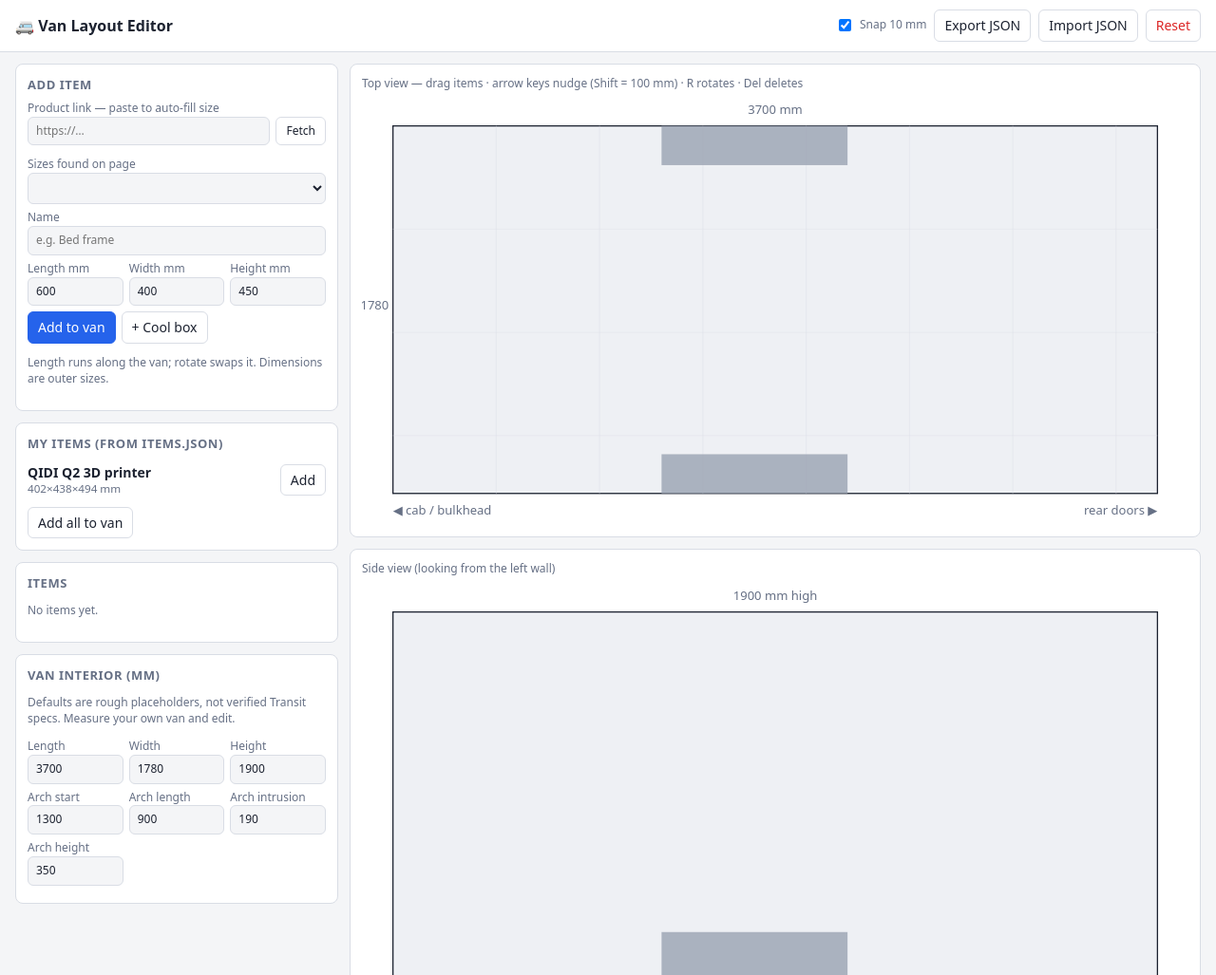
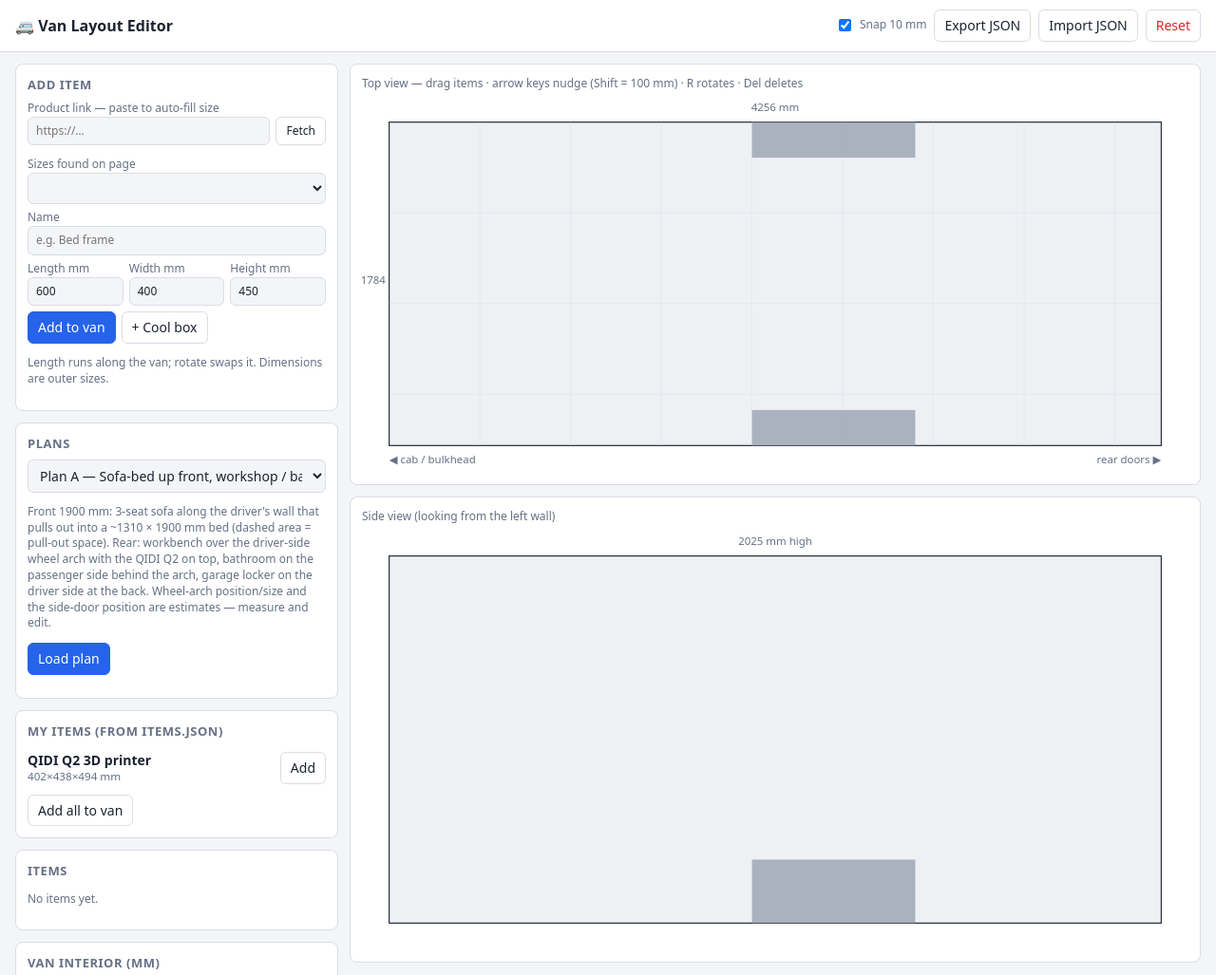
Before and after one commit to SamC567/vanlayout, a plain HTML site: page index.html in a window 1280 px wide. Shown: the top 1027 px of the page at 95% size. Drawn offline with Linux system fonts and the light colour scheme.

Commit message:
Use real Transit L4H3 dimensions; add plans.json with sofa-bed/workshop/bathroom/garage plan
Co-Authored-By: Claude Sonnet 5.5 <noreply@anthropic.com>
Claude-Session: https://claude.ai/code/session_019fWMCvQfSBUZDmBPE3gnzm

```diff
--- a/index.html
+++ b/index.html
@@ -79,6 +79,14 @@ svg{width:100%;height:auto;display:block;touch-action:none;user-select:none}
       <div id="warns"></div>
     </div>
 
+    <div class="card" id="plans-card" hidden>
+      <h2>Plans</h2>
+      <select id="plan-sel"></select>
+      <p class="hint" id="plan-desc"></p>
+      <div class="btns"><button class="primary" id="plan-load">Load plan</button></div>
+      <p class="hint" id="plan-check"></p>
+    </div>
+
     <div class="card" id="lib-card" hidden>
       <h2>My items (from items.json)</h2>
       <ul id="lib" style="list-style:none;margin:0;padding:0"></ul>
@@ -93,7 +101,7 @@ svg{width:100%;height:auto;display:block;touch-action:none;user-select:none}
 
     <div class="card">
       <h2>Van interior (mm)</h2>
-      <p class="hint">Defaults are rough placeholders, not verified Transit specs. Measure your own van and edit.</p>
+      <p class="hint">Defaults: Transit L4 H3 (UK/EU) from published specs — length, width, height, arch gap. Wheel-arch position/length/height are estimates; measure yours. Insulation/cladding will reduce all of these.</p>
       <div class="row"><label>Length<input data-v="L" type="number"></label><label>Width<input data-v="W" type="number"></label><label>Height<input data-v="H" type="number"></label></div>
       <div class="row"><label>Arch start<input data-v="archStart" type="number"></label><label>Arch length<input data-v="archLen" type="number"></label><label>Arch intrusion<input data-v="archIn" type="number"></label></div>
       <div class="row"><label>Arch height<input data-v="archH" type="number"></label></div>
@@ -116,7 +124,8 @@ svg{width:100%;height:auto;display:block;touch-action:none;user-select:none}
 (() => {
 'use strict';
 const KEY = 'vanlayout.v1';
-const DEFAULT_VAN = { L: 3700, W: 1780, H: 1900, archStart: 1300, archLen: 900, archIn: 190, archH: 350 };
+// Ford Transit L4 H3 (UK/EU Mk8, RWD): load length at floor 4256, width 1784, between arches 1392 (=> 196 per side), height 2025. Arch position/length/height are ESTIMATES.
+const DEFAULT_VAN = { L: 4256, W: 1784, H: 2025, archStart: 2000, archLen: 900, archIn: 196, archH: 350 };
 const PALETTE = ['#f59e0b','#10b981','#3b82f6','#ec4899','#8b5cf6','#ef4444','#14b8a6','#eab308'];
 const $ = s => document.querySelector(s);
 const NS = 'http://www.w3.org/2000/svg';
@@ -186,7 +195,7 @@ function renderPlan() {
     const r = rectOf(it), bad = warnings(it).length > 0;
     const g = el('g', { class: `it${it.id === selected ? ' sel' : ''}${bad ? ' bad' : ''}`, style: 'cursor:move' }, svg);
     g.dataset.id = it.id;
-    el('rect', { x: r.x1, y: r.y1, width: r.x2 - r.x1, height: r.y2 - r.y1, fill: it.color, 'fill-opacity': .85, rx: 6 }, g);
+    el('rect', { x: r.x1, y: r.y1, width: r.x2 - r.x1, height: r.y2 - r.y1, fill: it.color, 'fill-opacity': it.zone ? .2 : .85, rx: 6, ...(it.zone ? { 'stroke-dasharray': '30 15' } : {}) }, g);
     const tx = el('text', { x: (r.x1 + r.x2) / 2, y: (r.y1 + r.y2) / 2, 'text-anchor': 'middle', 'dominant-baseline': 'middle' }, g);
     tx.textContent = it.name;
   }
@@ -202,7 +211,7 @@ function renderSide() {
   t.textContent = `${v.H} mm high`;
   for (const it of state.items) {
     const r = rectOf(it), g = el('g', { class: `it${it.id === selected ? ' sel' : ''}` }, svg);
-    el('rect', { x: r.x1, y: v.H - it.z - it.h, width: r.x2 - r.x1, height: it.h, fill: it.color, 'fill-opacity': .5 }, g);
+    el('rect', { x: r.x1, y: v.H - it.z - it.h, width: r.x2 - r.x1, height: it.h, fill: it.color, 'fill-opacity': it.zone ? .15 : .5 }, g);
     const tx = el('text', { x: (r.x1 + r.x2) / 2, y: v.H - it.z - it.h / 2, 'text-anchor': 'middle', 'dominant-baseline': 'middle' }, g);
     tx.textContent = it.name;
   }
@@ -229,8 +238,8 @@ function renderList() {
     ul.append(li);
   }
   const v = state.van;
-  const used = state.items.filter(i => i.z === 0).reduce((s, i) => s + i.l * i.w, 0);
-  const vol = state.items.reduce((s, i) => s + i.l * i.w * i.h, 0);
+  const used = state.items.filter(i => i.z === 0 && !i.zone).reduce((s, i) => s + i.l * i.w, 0);
+  const vol = state.items.filter(i => !i.zone).reduce((s, i) => s + i.l * i.w * i.h, 0);
   $('#stats').textContent = state.items.length
     ? `Floor used: ${(used / (v.L * v.W) * 100).toFixed(0)}% (≈ ${(used / 1e6).toFixed(2)} m²) · Volume: ${(vol / 1e9).toFixed(2)} m³`
     : 'No items yet.';
@@ -385,6 +394,29 @@ async function loadLib() {
 $('#lib-all').onclick = () => lib.forEach(addItem);
 loadLib();
 
+// ---- plans (plans.json) ----
+let plans = [];
+function planCheck() {
+  const bad = state.items.filter(i => warnings(i).length);
+  $('#plan-check').textContent = bad.length ? `⚠ ${bad.length} item(s) have fit problems: ` + bad.map(i => i.name).join(', ') : '✓ Everything fits: no overlaps, wall or arch collisions, height OK.';
+}
+async function loadPlans() {
+  try { const r = await fetch('plans.json'); if (!r.ok) return; plans = await r.json(); } catch { return; }
+  if (!plans.length) return;
+  $('#plans-card').hidden = false;
+  const sel = $('#plan-sel'); sel.innerHTML = '';
+  plans.forEach((p, i) => { const o = document.createElement('option'); o.value = i; o.textContent = p.name; sel.append(o); });
+  const show = () => { $('#plan-desc').textContent = plans[+sel.value].description || ''; };
+  sel.onchange = show; show();
+  $('#plan-load').onclick = () => {
+    if (state.items.length && !confirm('Replace the current layout with this plan?')) return;
+    const p = plans[+sel.value];
+    state = { van: { ...DEFAULT_VAN, ...p.van }, items: p.items.map((i, n) => ({ rot: 0, z: 0, link: '', notes: '', color: PALETTE[n % PALETTE.length], ...i, id: uid() })) };
+    selected = null; render(); planCheck();
+  };
+}
+loadPlans();
+
 // import / export / reset
 $('#export').onclick = () => {
   const a = document.createElement('a');
--- /dev/null
+++ b/plans.json
@@ -0,0 +1,16 @@
+[
+  {
+    "name": "Plan A — Sofa-bed up front, workshop / bathroom / garage at the back",
+    "description": "Front 1900 mm: 3-seat sofa along the driver's wall that pulls out into a ~1310 × 1900 mm bed (dashed area = pull-out space). Rear: workbench over the driver-side wheel arch with the QIDI Q2 on top, bathroom on the passenger side behind the arch, garage locker on the driver side at the back. Wheel-arch position/size and the side-door position are estimates — measure and edit.",
+    "van": { "L": 4256, "W": 1784, "H": 2025, "archStart": 2000, "archLen": 900, "archIn": 196, "archH": 350 },
+    "items": [
+      { "name": "Sofa (seat mode)", "l": 1900, "w": 750, "h": 900, "x": 20, "y": 40, "color": "#8b5cf6", "notes": "Folds forward/pulls out into the bed. Seat depth 750 mm." },
+      { "name": "Sofa-bed pull-out space", "zone": true, "l": 1900, "w": 560, "h": 450, "x": 20, "y": 790, "color": "#8b5cf6", "notes": "Reserved floor space so the bed can extend. Bed ≈ 1310 × 1900 mm." },
+      { "name": "Cool box", "l": 600, "w": 400, "h": 450, "x": 20, "y": 1350, "color": "#38bdf8", "notes": "Placeholder size — replace with your real cool box." },
+      { "name": "Workbench (over arch)", "l": 1000, "w": 500, "h": 550, "x": 1960, "y": 40, "z": 360, "color": "#f59e0b", "notes": "Raised above the arch (z = 360 mm); bench top at 910 mm." },
+      { "name": "QIDI Q2 3D printer", "l": 402, "w": 438, "h": 494, "x": 2000, "y": 60, "z": 910, "color": "#10b981", "link": "https://eu.qidi3d.com/products/qidi-q2?variant=43310850998355", "notes": "External size from the QIDI product page." },
+      { "name": "Bathroom (wet room)", "l": 750, "w": 700, "h": 1900, "x": 2960, "y": 1044, "color": "#06b6d4", "notes": "Cassette toilet + shower tray. Tight — see aisle note." },
+      { "name": "Garage locker", "l": 1236, "w": 550, "h": 900, "x": 2980, "y": 40, "color": "#ef4444", "notes": "Bikes/gear/long items, accessed from the rear doors." }
+    ]
+  }
+]
--- a/server.js
+++ b/server.js
@@ -142,8 +142,8 @@ const server = http.createServer(async (req, res) => {
   }
   if (u.pathname === '/' || u.pathname === '/index.html')
     return send(200, fs.readFileSync(path.join(__dirname, 'index.html')), 'text/html; charset=utf-8');
-  if (u.pathname === '/items.json')
-    return send(200, fs.readFileSync(path.join(__dirname, 'items.json')));
+  if (u.pathname === '/items.json' || u.pathname === '/plans.json')
+    return send(200, fs.readFileSync(path.join(__dirname, u.pathname.slice(1))));
   send(404, { error: 'Not found' });
 });
 
```
